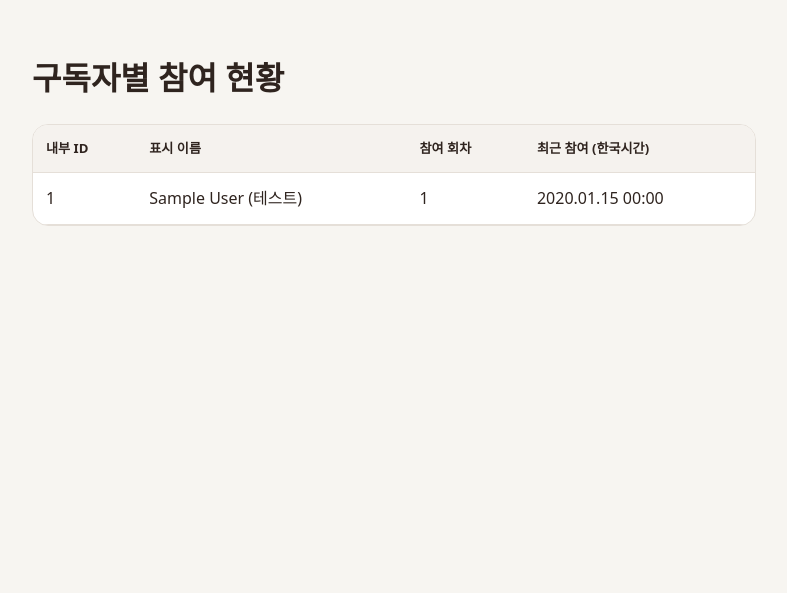
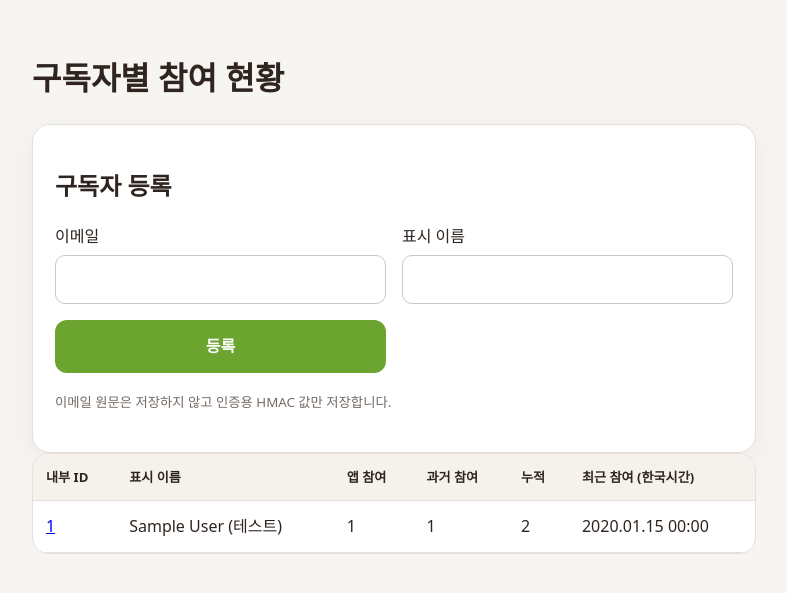
Before and after one commit to dognutritionlab25-cmd/audioletter-quiz-app, a Flask app: page /admin/subscribers in a window 1280 px wide. Shown: the part 64-657 px from the top of the page, without its empty margins (246-1033 px from the left). Run offline with Flask 3, Linux system fonts and the light colour scheme; the visitor is signed in with stand-in values (Sample User, id 1); tables that the repository leaves empty hold one stand-in row (values such as "Sample post").

Commit message:
Add files via upload

```diff
--- a/templates/admin_subscribers.html
+++ b/templates/admin_subscribers.html
@@ -1,2 +1,17 @@
 {% extends 'base.html' %}
-{% block content %}<h1>구독자별 참여 현황</h1><div class="table-wrap"><table><thead><tr><th>내부 ID</th><th>표시 이름</th><th>참여 회차</th><th>최근 참여 (한국시간)</th></tr></thead><tbody>{% for r in rows %}<tr><td>{{ r.public_id }}</td><td>{{ r.display_name or '-' }}{% if r.is_test %} (테스트){% endif %}</td><td>{{ r.participation_count }}</td><td>{{ r.last_participation|korean_datetime }}</td></tr>{% endfor %}</tbody></table></div>{% endblock %}
+{% block content %}
+<h1>구독자별 참여 현황</h1>
+<section class="card">
+  <h2>구독자 등록</h2>
+  <form method="post" class="form-grid">
+    <input type="hidden" name="csrf_token" value="{{ csrf_token() }}">
+    <label>이메일<input type="email" name="email" autocomplete="off" required></label>
+    <label>표시 이름<input name="display_name"></label>
+    <button class="primary">등록</button>
+  </form>
+  <p><small>이메일 원문은 저장하지 않고 인증용 HMAC 값만 저장합니다.</small></p>
+</section>
+<div class="table-wrap"><table><thead><tr><th>내부 ID</th><th>표시 이름</th><th>앱 참여</th><th>과거 참여</th><th>누적</th><th>최근 참여 (한국시간)</th></tr></thead><tbody>
+{% for r in rows %}<tr><td><a href="{{ url_for('admin_subscriber_detail', subscriber_id=r.id) }}">{{ r.public_id }}</a></td><td>{{ r.display_name or '-' }}{% if r.is_test %} (테스트){% endif %}</td><td>{{ r.participation_count }}</td><td>{{ r.legacy_count }}</td><td>{{ r.participation_count + r.legacy_count }}</td><td>{{ r.last_participation|korean_datetime }}</td></tr>{% endfor %}
+</tbody></table></div>
+{% endblock %}
--- a/templates/my_history.html
+++ b/templates/my_history.html
@@ -1,6 +1,6 @@
 {% extends 'base.html' %}
 {% block content %}
-<section class="hero"><p class="eyebrow">나의 기록</p><h1>{{ person.display_name or '구독자' }}님의 참여</h1><p>누적 {{ total }}회 참여했습니다.</p></section>
+<section class="hero"><p class="eyebrow">나의 기록</p><h1>{{ person.display_name or '구독자' }}님의 참여</h1><p>누적 {{ total }}회 참여했습니다.</p>{% if breakdown.legacy %}<p><small>앱에서 완료 {{ breakdown.current }}회 + 시즌1 과거 참여 {{ breakdown.legacy }}회</small></p>{% endif %}</section>
 <section class="stack">
   {% for row in rows %}
   <div class="card row-card"><span><strong>{{ row.code }} · {{ row.title }}</strong><br><small>최초 완료 {{ row.first_completed_at[:10] }}</small></span><span>{{ row.latest_score }}</span></div>
```
